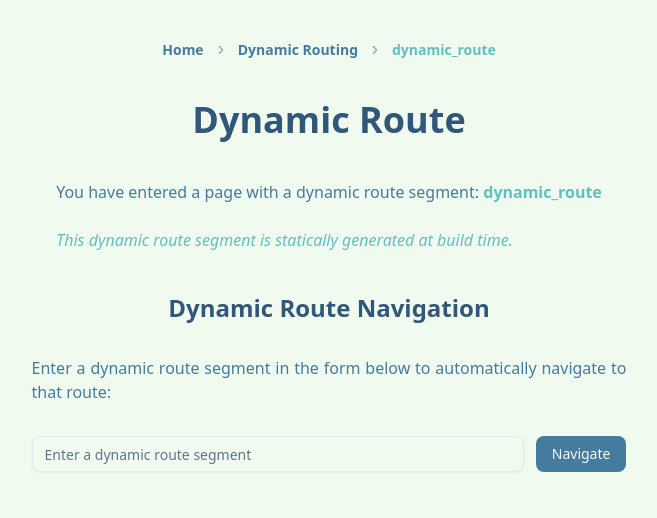
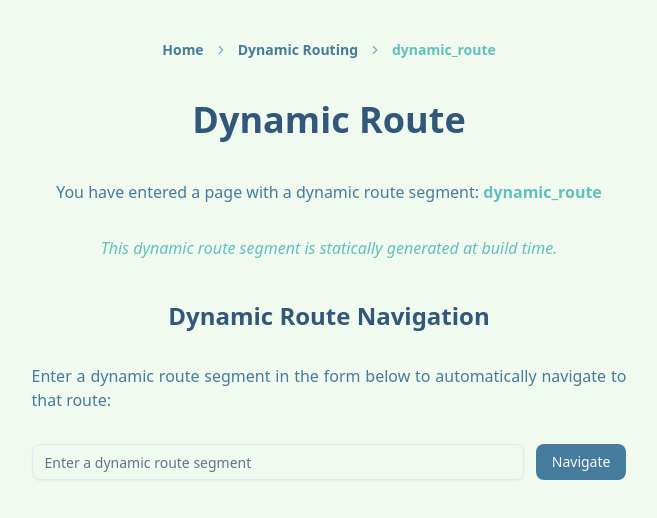
Before and after one commit to cragtok/next_js_features_app, a Next.js app: page /routes/dynamic/dynamic_route in a window 1280 px wide. Shown: the top 518 px of the page, without its empty margins (311-968 px from the left). Built offline with nearby package versions, Linux system fonts and the light colour scheme.

Commit message:
feat: standardized section layout and styles

```diff
--- a/app/routes/dynamic/[slug]/page.tsx
+++ b/app/routes/dynamic/[slug]/page.tsx
@@ -2,6 +2,7 @@ import { PageWrapper } from "@/components/general/PageWrapper";
 import { DynamicRouteForm } from "../DynamicRouteForm";
 import ParagraphWrapper from "@/components/general/ParagraphWrapper";
 import TextAccentWrapper from "@/components/general/TextAccentWrapper";
+import { SectionWrapper } from "@/components/general/SectionWrapper";
 
 const slugs = ["dynamic_route", "1ae64431", "helloWorld", "123456"];
 export async function generateStaticParams() {
@@ -20,36 +21,31 @@ export default async function Page({
 
     return (
         <PageWrapper pageTitle="Dynamic Route">
-            <section>
-                <ParagraphWrapper>
+            <SectionWrapper>
+                <ParagraphWrapper classNameOverride={"text-center"}>
                     You have entered a page with a dynamic route segment:{" "}
                     <TextAccentWrapper classNameOverride="break-all">
                         {slug}
                     </TextAccentWrapper>
                 </ParagraphWrapper>
-                <br />
                 {slugs.includes(slug) && (
-                    <ParagraphWrapper>
+                    <ParagraphWrapper classNameOverride={"text-center"}>
                         <TextAccentWrapper classNameOverride="font-normal italic">
                             This dynamic route segment is statically generated
                             at build time.
                         </TextAccentWrapper>
                     </ParagraphWrapper>
                 )}
-            </section>
+            </SectionWrapper>
 
-            <section className="flex flex-col gap-8">
-                <h2 className="text-brand-700 font-extrabold text-2xl">
-                    Dynamic Route Navigation
-                </h2>
-
+            <SectionWrapper sectionTitle="Dynamic Route Navigation">
                 <ParagraphWrapper>
                     Enter a dynamic route segment in the form below to
                     automatically navigate to that route:
                 </ParagraphWrapper>
 
                 <DynamicRouteForm baseRoute="/routes/dynamic" />
-            </section>
+            </SectionWrapper>
         </PageWrapper>
     );
 }
--- a/app/routes/dynamic/page.tsx
+++ b/app/routes/dynamic/page.tsx
@@ -4,11 +4,12 @@ import FolderStructureCards from "../FolderStructureCards";
 import { PageWrapper } from "@/components/general/PageWrapper";
 import ParagraphWrapper from "@/components/general/ParagraphWrapper";
 import TextAccentWrapper from "@/components/general/TextAccentWrapper";
+import { SectionWrapper } from "@/components/general/SectionWrapper";
 
 export default function Page() {
     return (
         <PageWrapper pageTitle="Dynamic Routing">
-            <section className="flex flex-col gap-8">
+            <SectionWrapper>
                 <ParagraphWrapper>
                     In Next.js, you can create a dynamic route by creating a{" "}
                     <TextAccentWrapper>page.tsx</TextAccentWrapper> file inside
@@ -45,26 +46,18 @@ export default function Page() {
                         ]}
                     />
                 </div>
-            </section>
+            </SectionWrapper>
 
-            <section className="flex flex-col gap-8">
-                <h2 className="text-brand-700 font-extrabold text-2xl">
-                    Dynamic Route Navigation
-                </h2>
-
+            <SectionWrapper sectionTitle="Dynamic Route Navigation">
                 <ParagraphWrapper>
                     Enter a dynamic route segment in the form below to
                     automatically navigate to that route:
                 </ParagraphWrapper>
 
                 <DynamicRouteForm baseRoute="/routes/dynamic" />
-            </section>
+            </SectionWrapper>
 
-            <section className="flex flex-col gap-8">
-                <h2 className="text-brand-700 font-extrabold text-2xl">
-                    Cached Dynamic Routes
-                </h2>
-
+            <SectionWrapper sectionTitle="Cached Dynamic Routes">
                 <ParagraphWrapper>
                     Some dynamically routed pages can be statically generated in
                     Next.js. This can be done by adding a{" "}
@@ -119,7 +112,7 @@ export default function Page() {
                         </Link>
                     </li>
                 </ul>
-            </section>
+            </SectionWrapper>
         </PageWrapper>
     );
 }
--- a/app/routes/static/page.tsx
+++ b/app/routes/static/page.tsx
@@ -2,11 +2,12 @@ import { PageWrapper } from "@/components/general/PageWrapper";
 import FolderStructureCards from "../FolderStructureCards";
 import ParagraphWrapper from "@/components/general/ParagraphWrapper";
 import TextAccentWrapper from "@/components/general/TextAccentWrapper";
+import { SectionWrapper } from "@/components/general/SectionWrapper";
 
 export default function Page() {
     return (
         <PageWrapper pageTitle="Static Routing">
-            <section>
+            <SectionWrapper>
                 <ParagraphWrapper>
                     This page is routed using a simple static route{" "}
                     <TextAccentWrapper>/routes/static</TextAccentWrapper>. In
@@ -18,13 +19,9 @@ export default function Page() {
                     file inside the innermost folder makes that route segment
                     publicly accessible.
                 </ParagraphWrapper>
-            </section>
+            </SectionWrapper>
 
-            <section className="flex flex-col gap-6">
-                <h2 className="text-brand-700 font-extrabold text-2xl text-center">
-                    Folder Structure For This Page
-                </h2>
-
+            <SectionWrapper sectionTitle="Folder Structure For This Page">
                 <ParagraphWrapper>
                     The page for this route was made by creating an{" "}
                     <TextAccentWrapper>
@@ -40,7 +37,7 @@ export default function Page() {
                         folderPath={["app", "routes", "static", "page.tsx"]}
                     />
                 </div>
-            </section>
+            </SectionWrapper>
         </PageWrapper>
     );
 }
--- /dev/null
+++ b/components/general/SectionWrapper.tsx
@@ -0,0 +1,28 @@
+import clsx from "clsx";
+import React from "react";
+import { twMerge } from "tailwind-merge";
+
+interface Props {
+    children: React.ReactNode;
+    sectionTitle?: string;
+    classNameOverride?: string;
+}
+
+export function SectionWrapper({
+    children,
+    sectionTitle,
+    classNameOverride,
+}: Props) {
+    const defaultStyles = "flex flex-col gap-8";
+    const mergedStyles = twMerge(clsx(defaultStyles, classNameOverride));
+    return (
+        <section className={mergedStyles}>
+            {sectionTitle && (
+                <h2 className="text-brand-700 font-extrabold text-2xl text-center">
+                    {sectionTitle}
+                </h2>
+            )}
+            {children}
+        </section>
+    );
+}
```
